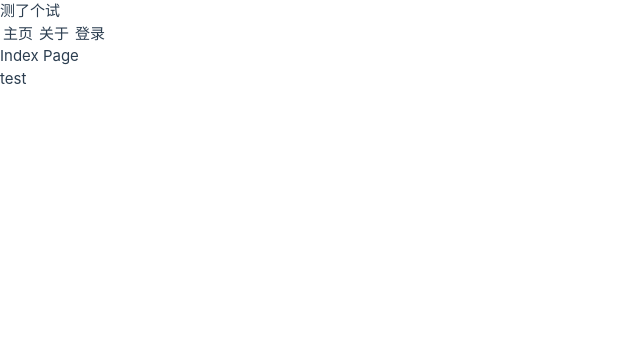
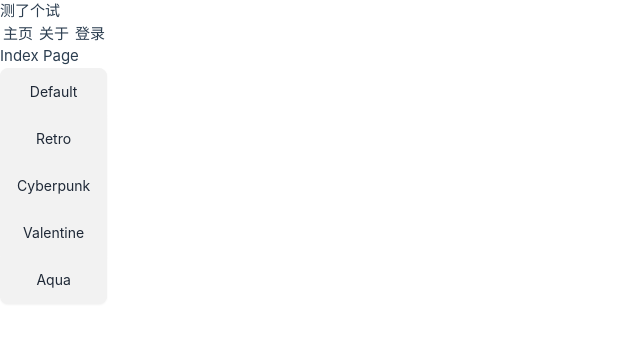
Before and after one commit to admin8756/leelaa-admin, a Vue app: page / in a window 1280 px wide. Shown: the top 342 px of the page, without its empty margins (0-640 px from the left). Built offline with nearby package versions, Linux system fonts and the light colour scheme.

Commit message:
测试主题切换

```diff
--- a/src/pages/indexPage.vue
+++ b/src/pages/indexPage.vue
@@ -1,5 +1,29 @@
 <script setup></script>
 <template>
   <div class="text-red-600 p-3 text-2xl">Index Page</div>
-  <button type="button">test</button>
+  <div class="join join-vertical">
+    <input
+      type="radio"
+      name="theme-buttons"
+      class="btn theme-controller join-item"
+      aria-label="Default"
+      value="default"
+    />
+    <input type="radio" name="theme-buttons" class="btn theme-controller join-item" aria-label="Retro" value="retro" />
+    <input
+      type="radio"
+      name="theme-buttons"
+      class="btn theme-controller join-item"
+      aria-label="Cyberpunk"
+      value="cyberpunk"
+    />
+    <input
+      type="radio"
+      name="theme-buttons"
+      class="btn theme-controller join-item"
+      aria-label="Valentine"
+      value="valentine"
+    />
+    <input type="radio" name="theme-buttons" class="btn theme-controller join-item" aria-label="Aqua" value="aqua" />
+  </div>
 </template>
```
